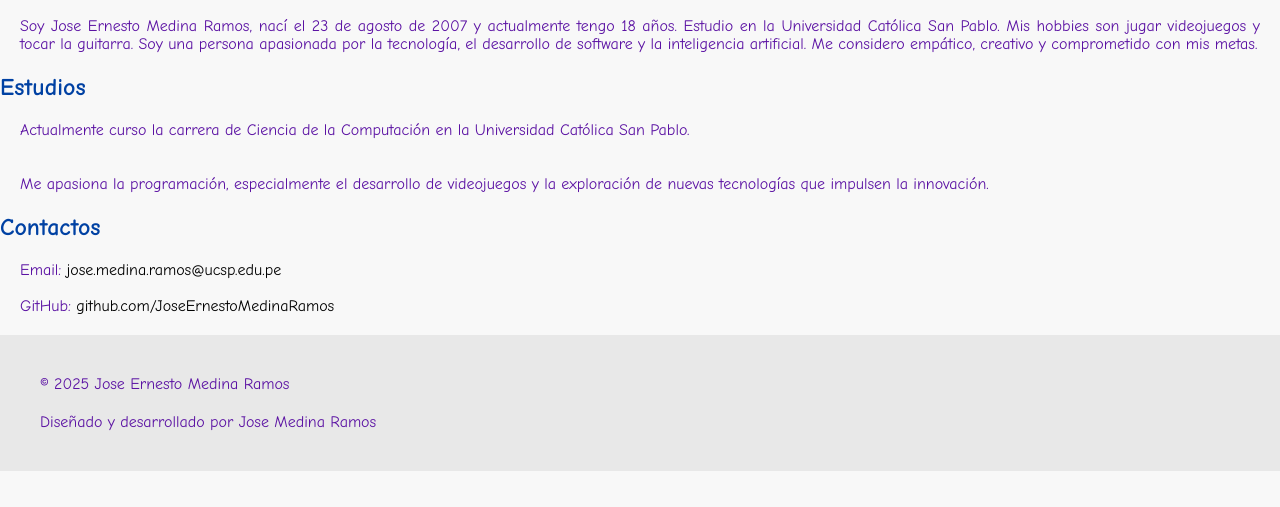
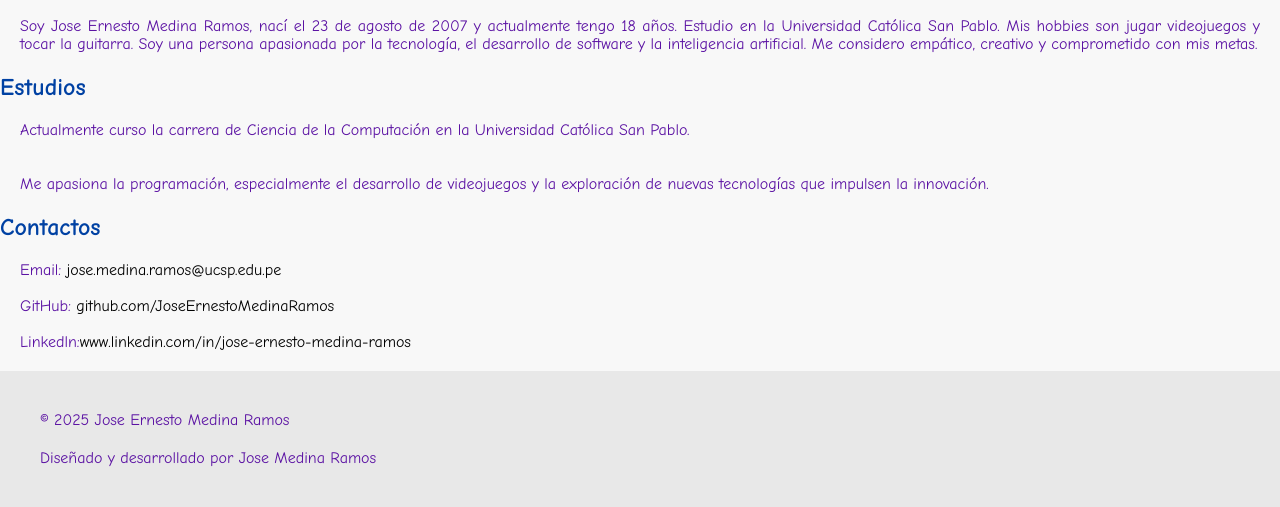
Before and after one commit to JoseErnestoMedinaRamos/web, a plain HTML site: page index.html in a window 1280 px wide. Shown: the part 593-1100 px from the top of the page. Before the commit the page ends 1064 px from the top, so only its background shows below. Drawn offline with Linux system fonts and the light colour scheme.

Commit message:
Update index.html

```diff
--- a/index.html
+++ b/index.html
@@ -80,8 +80,11 @@
 
   <h2>Contactos</h2>
   <p>
-    Email: <a href="mailto:jose.medina.ramos@ucsp.edu.pe">jose.medina.ramos@ucsp.edu.pe</a><br><br>
+    Email: <a href="mailto:jose.medina.ramos@ucsp.edu.pe">jose.medina.ramos@ucsp.edu.pe</a>
+    <br><br>
     GitHub: <a href="https://github.com/JoseErnestoMedinaRamos" target="_blank">github.com/JoseErnestoMedinaRamos</a>
+     <br><br>
+    Linkedln:<a href="https://www.linkedin.com/in/jose-ernesto-medina-ramos-8b452639b/">www.linkedin.com/in/jose-ernesto-medina-ramos</a>
   </p>
 
   <footer>
```
